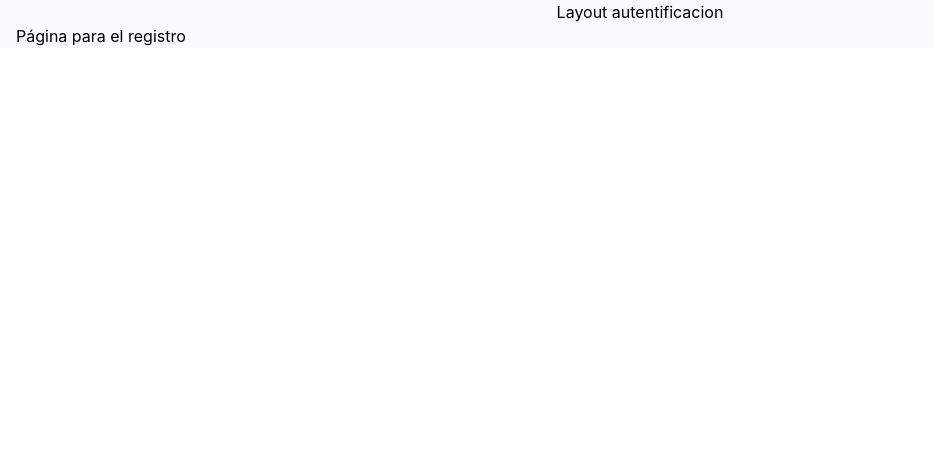
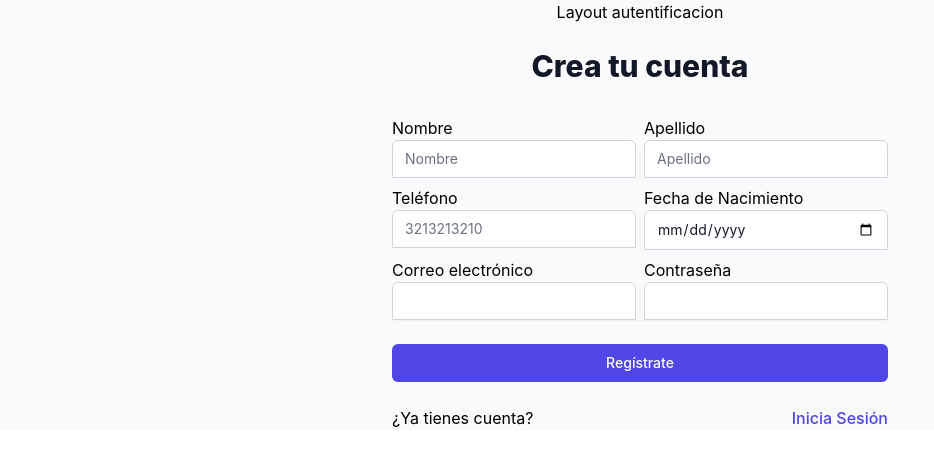
Before and after one commit to JhonZafra/concesionario, a React (Create React App) app: page /registro in a window 1280 px wide. Shown: the top 466 px of the page, without its empty margins (0-934 px from the left). Built offline with nearby package versions, Linux system fonts and the light colour scheme.

Commit message:
Maquetacion del login completa

```diff
--- a/src/pages/auth/Login.jsx
+++ b/src/pages/auth/Login.jsx
@@ -45,7 +45,7 @@ const Login = () => {
           </div>
         </div>
         <div>
-          <Link to="/registro">
+          <Link to="/admin">
             <button
               type="submit"
               className="group relative w-full flex justify-center py-2 px-4 border border-transparent text-sm font-medium rounded-md text-white bg-indigo-600 hover:bg-indigo-700 focus:outline-none focus:ring-2 focus:ring-offset-2 focus:ring-indigo-500"
--- a/src/pages/auth/Registro.jsx
+++ b/src/pages/auth/Registro.jsx
@@ -1,11 +1,100 @@
-import React from 'react'
+import React from "react";
+import { Link } from "react-router-dom";
 
 const Registro = () => {
   return (
-    <div>
-        Página para el registro
+    <div className="flex flex-col w-full justify-center items-center">
+      <h2 className="mt-6 text-3xl font-extrabold text-gray-900">
+        Crea tu cuenta
+      </h2>
+      <form className="mt-8 space-y-6">
+        <div className="rounded-md shadow-sm grid grid-cols-2 gap-2">
+          <label htmlFor="nombre">
+            Nombre
+            <input
+              name="nombre"
+              type="text"
+              autoComplete="email"
+              required
+              className="appearance-none rounded-none relative block w-full px-3 py-2 border border-gray-300 placeholder-gray-500 text-gray-900 rounded-t-md focus:outline-none focus:ring-indigo-500 focus:border-indigo-500 focus:z-10 sm:text-sm"
+              placeholder="Nombre"
+            />
+          </label>
+          <label htmlFor="apellido">
+            Apellido
+            <input
+              name="apellido"
+              type="text"
+              required
+              className="appearance-none rounded-none relative block w-full px-3 py-2 border border-gray-300 placeholder-gray-500 text-gray-900 rounded-t-md focus:outline-none focus:ring-indigo-500 focus:border-indigo-500 focus:z-10 sm:text-sm"
+              placeholder="Apellido"
+            />
+          </label>
+          <label htmlFor="telefono">
+            Teléfono
+            <input
+              name="telefono"
+              type="tel"
+              required
+              className="appearance-none rounded-none relative block w-full px-3 py-2 border border-gray-300 placeholder-gray-500 text-gray-900 rounded-t-md focus:outline-none focus:ring-indigo-500 focus:border-indigo-500 focus:z-10 sm:text-sm"
+              placeholder="3213213210"
+            />
+          </label>
+          <label htmlFor="nacimiento">
+            Fecha de Nacimiento
+            <input
+              name="nacimiento"
+              type="date"
+              required
+              className="appearance-none rounded-none relative block w-full px-3 py-2 border border-gray-300 placeholder-gray-500 text-gray-900 rounded-t-md focus:outline-none focus:ring-indigo-500 focus:border-indigo-500 focus:z-10 sm:text-sm"
+            />
+          </label>
+          <label htmlFor="correo">
+            Correo electrónico
+            <input
+              name="correo"
+              type="email"
+              required
+              className="appearance-none rounded-none relative block w-full px-3 py-2 border border-gray-300 placeholder-gray-500 text-gray-900 rounded-t-md focus:outline-none focus:ring-indigo-500 focus:border-indigo-500 focus:z-10 sm:text-sm"
+            />
+          </label>
+          <label htmlFor="nacimiento">
+            Contraseña
+            <input
+              name="contraseña"
+              type="password"
+              required
+              className="appearance-none rounded-none relative block w-full px-3 py-2 border border-gray-300 placeholder-gray-500 text-gray-900 rounded-t-md focus:outline-none focus:ring-indigo-500 focus:border-indigo-500 focus:z-10 sm:text-sm"
+            />
+          </label>
+        </div>
+
+        <div>
+          <button
+            type="submit"
+            className="group relative w-full flex justify-center py-2 px-4 border border-transparent text-sm font-medium rounded-md text-white bg-indigo-600 hover:bg-indigo-700 focus:outline-none focus:ring-2 focus:ring-offset-2 focus:ring-indigo-500"
+          >
+            <span className="absolute left-0 inset-y-0 flex items-center pl-3">
+              {/* <LockClosedIcon
+                  className='h-5 w-5 text-indigo-500 group-hover:text-indigo-400'
+                  aria-hidden='true'
+                /> */}
+            </span>
+            <Link to="/admin">Regístrate</Link>
+          </button>
+        </div>
+
+        <div className="flex items-center justify-between">
+          <span>¿Ya tienes cuenta?</span>
+          <Link to="/login">
+            <span className="font-medium text-indigo-600 hover:text-indigo-500">
+              Inicia Sesión
+            </span>
+          </Link>
+        </div>
+      </form>
     </div>
-  )
-}
+  );
+};
 
-export default Registro
+export default Registro;
```
